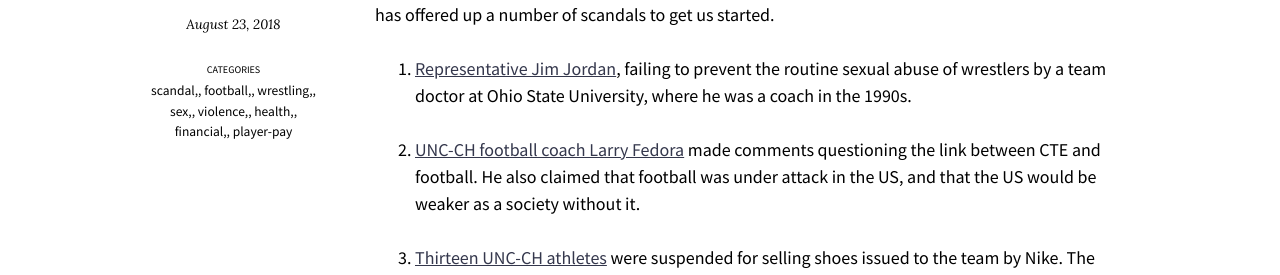
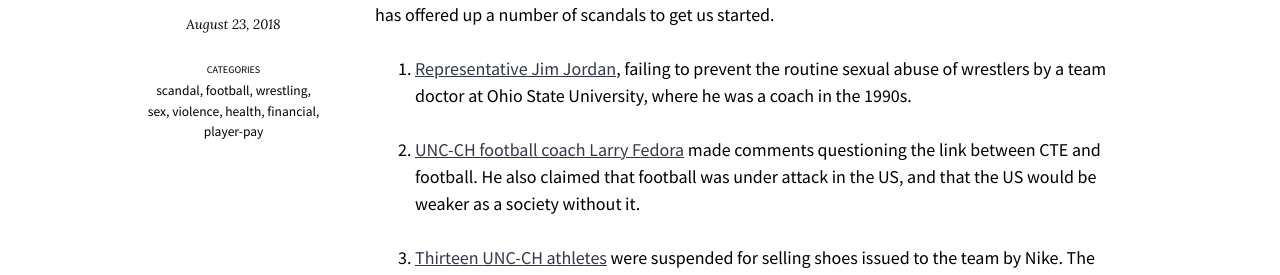
Before and after one commit to chadblack/CollegeSport2018, a Jekyll site: the page built from _posts/2018-08-23-the-ticker-aug-23.md, in a window 1280 px wide. Shown: the part 276-551 px from the top of the page. Built offline with Jekyll 4.4.1, drawn with Linux system fonts in a browser that asks for light colours; nearby versions of some CDN libraries.

```diff
--- a/_posts/2018-08-23-the-ticker-aug-23.md
+++ b/_posts/2018-08-23-the-ticker-aug-23.md
@@ -2,8 +2,8 @@
 layout: post
 title: "The Ticker (Aug 23)"
 date: 2018-08-23 10:42:00 -0400
-categories: scandal, football, wrestling, sex, violence, health,
-            financial, player-pay
+categories: scandal football wrestling sex violence health
+            financial player-pay
 ---
 
 Over the course of the semester, we will be keeping track of college sport
```
